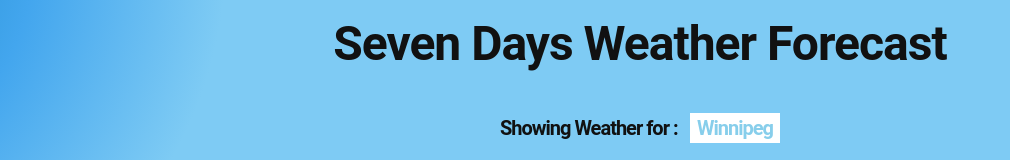
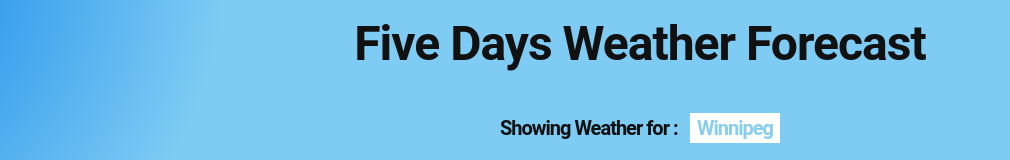
Before and after one commit to AhmadRazaJamal/5DayWeatherAppReact, a React (Create React App) app: page / in a window 1280 px wide. Shown: the top 160 px of the page, without its empty margins (0-1010 px from the left). Built offline with nearby package versions, Linux system fonts and the light colour scheme; no server answers; a web font is replaced by a local one.

Commit message:
Minor fixes

```diff
--- a/package.json
+++ b/package.json
@@ -1,5 +1,5 @@
 {
-  "homepage": "http://AhmadRazaJamal.github.io/7DayWeatherAppReact",
+  "homepage": "http://AhmadRazaJamal.github.io/5DayWeatherAppReact",
   "name": "weather-app",
   "version": "0.1.0",
   "private": true,
--- a/src/weatherApp/components/App.js
+++ b/src/weatherApp/components/App.js
@@ -124,7 +124,7 @@ const App = () => {
   return (
     <>
       <Typography align='center' variant='h4' style={{ color: '#111', fontFamily: "Helvetica Neue', sans-serif", fontSize: '3rem', fontWeight: 'bold', letterSpacing: '-1px', lineHeight: '1', textAlign: 'center', padding: '20px 20px 0px 20px' }}>
-        Seven Days Weather Forecast
+        Five Days Weather Forecast
       </Typography>
       <Typography align='center' variant='h6' style={{ color: '#111', fontFamily: "Helvetica Neue', sans-serif", fontWeight: 'bold', letterSpacing: '-1px', lineHeight: '1', padding: '20px' }}>
         Showing Weather for :
```
Also changed, not shown: 1 other file (tests, documents, lock files or other folders).
